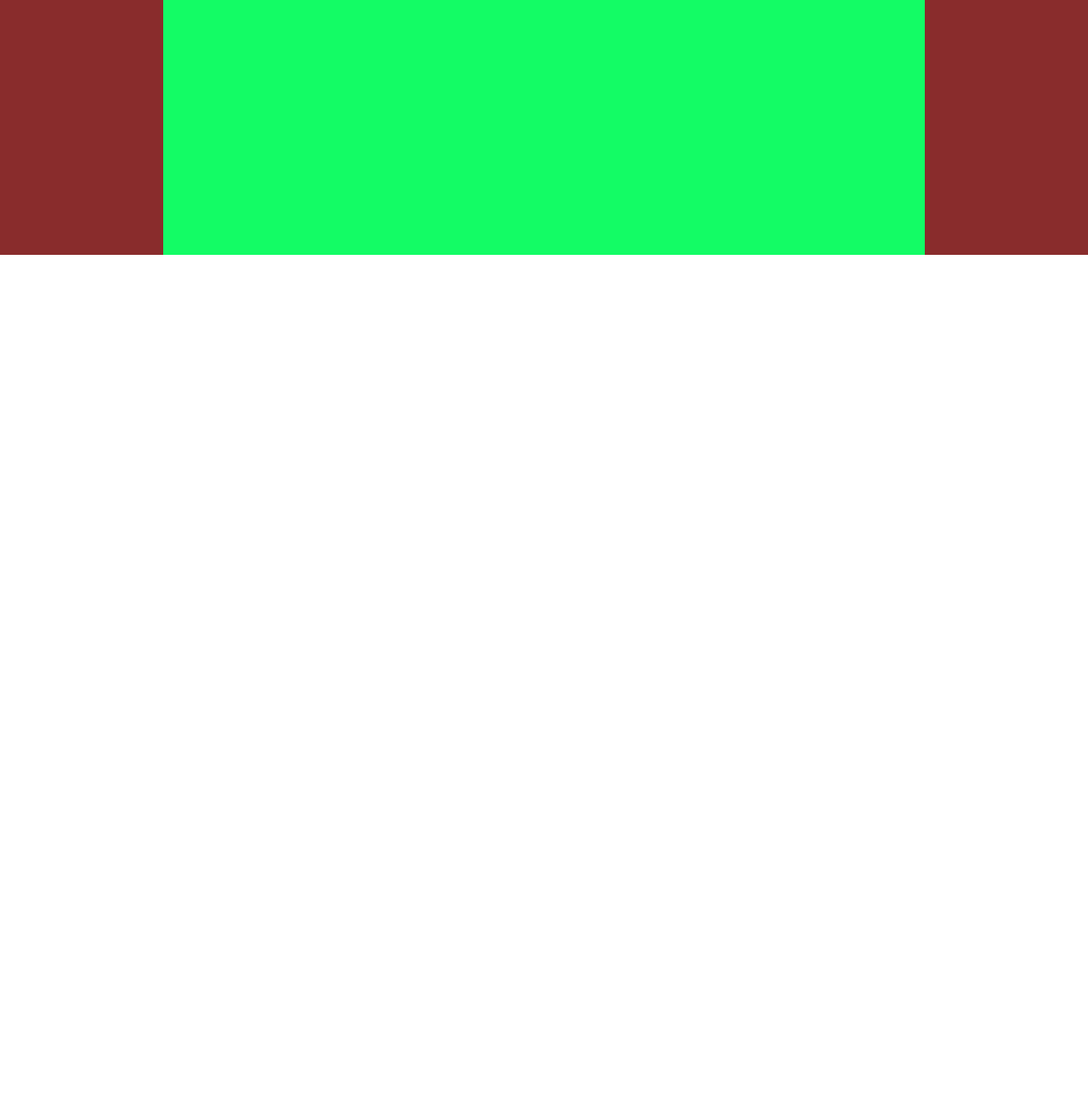
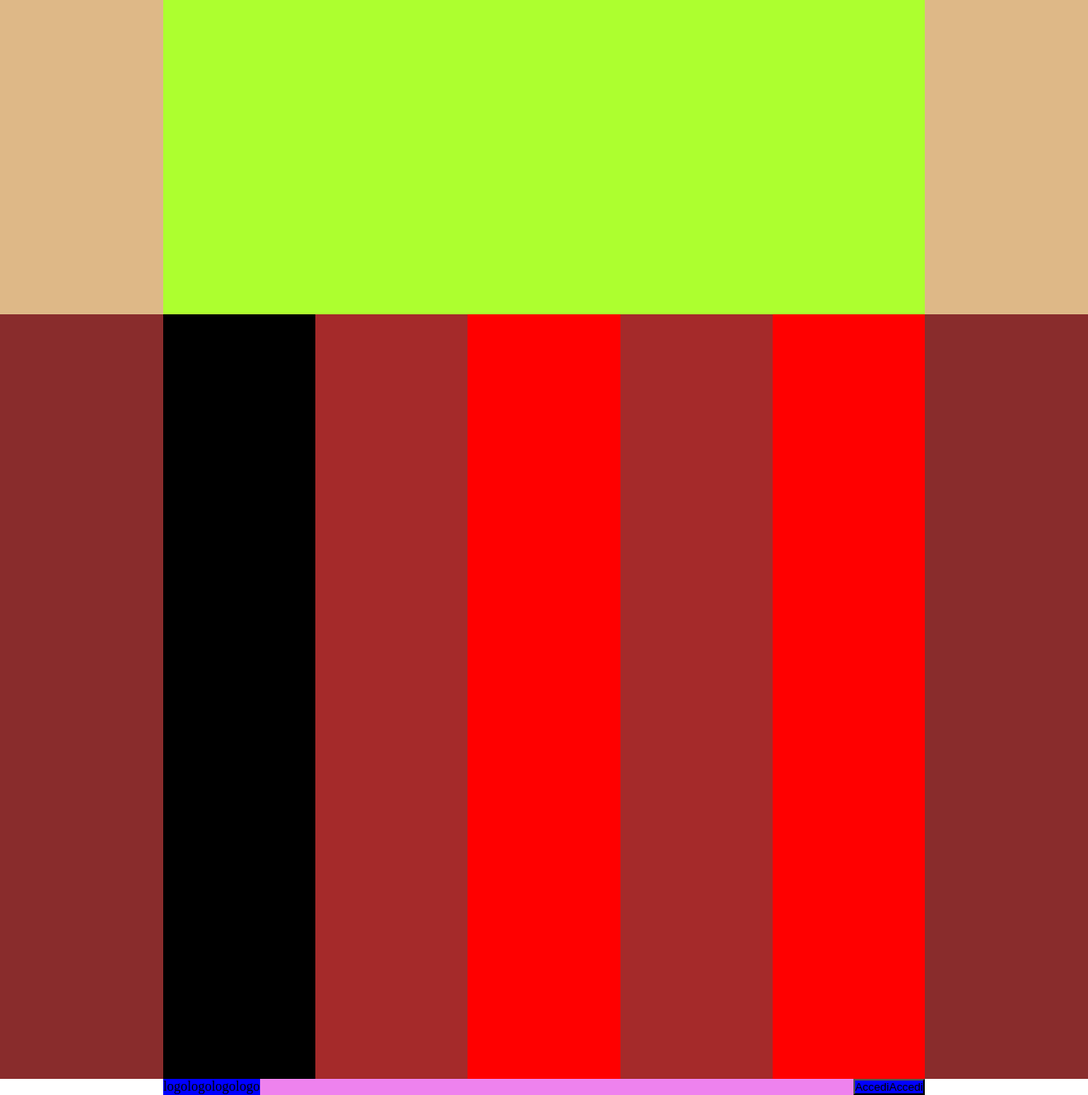
Before and after one commit to simla04/htmlcss-struttura-discord, a plain HTML site: page index.html in a window 1280 px wide. Shown: the part 2210-3499 px from the top of the page at 85% size. Before the commit the page ends 2510 px from the top, so only its background shows below. Drawn offline with Linux system fonts and the light colour scheme.

Commit message:
fine struttura a blocchi

```diff
--- a/css/style.css
+++ b/css/style.css
@@ -58,24 +58,21 @@ header{
  /* Section */
 .row{
     display: flex;
-    flex-direction: ;
+
     justify-content: space-between;
     width: 70%;
     margin: auto;
 }
 .reverse{
     flex-direction: row-reverse;
-
-
 }
 
 section{
     background-color: rgb(137, 44, 44);
 
 }
-.section-reverse{
+.section-reverse, .light-bk{
     background-color: burlywood;
-
 }
 
  section .img{
@@ -90,7 +87,7 @@ section{
  }
  /*______________ 4 section__________ */
  .text-comunity{
-    background-color: greenyellow;
+    background-color:rgb(19, 252, 101) ;
     height: 400px;
 
 
@@ -102,7 +99,33 @@ section{
  }
 
  .load{
-    background-color: rgb(19, 252, 101);
+    background-color: greenyellow;
     height: 400px;
+ }
+ .light-bk{
+    padding-top: 70px;
+ }
 
+ /* ___sezione 5___ */
+
+ columns-final{
+    flex-direction: row-reverse;
  }
+
+ .col-5{
+    width: 600px;
+    height: 900px;
+ }
+
+ .black{
+    background-color: black;
+    flex-grow: 1;
+ }
+ .brown{
+    background-color: brown;
+    flex-grow: 0;
+ }
+ .red{
+    background-color: red;
+    flex-grow: 0;
+ }
--- a/index.html
+++ b/index.html
@@ -74,7 +74,7 @@
             </div>
 
         </section>
-        <section class="s4-part">
+        <section class="s4-part light-bk">
             <div class="container 4-part-d">
                 <div class="text-comunity">
                     <h1></h1>
@@ -88,12 +88,28 @@
                 </div>
             </div>
         </section>
-
+        <section>
+            <div class="row final-menu columns-final">
+                <div class="col-5 black"></div>
+                <div class="col-5 brown"></div>
+                <div class="col-5 red"></div>
+                <div class="col-5 brown"></div>
+                <div class="col-5 red"></div>
+            </div>
+        </section>
     </main>
+    <!-- FOOTER -->
+    <footer>
+        <div class="container">
+            <div class="navbar flex">
+                <div class="logo">logologologologo</div>
 
 
-    <!-- FOOTER -->
-    <footer>
+                <div><button class="accedi">AccediAccedi</button></div>
+
+            </div>
+
+        </div>
 
     </footer>
 </body>
```
